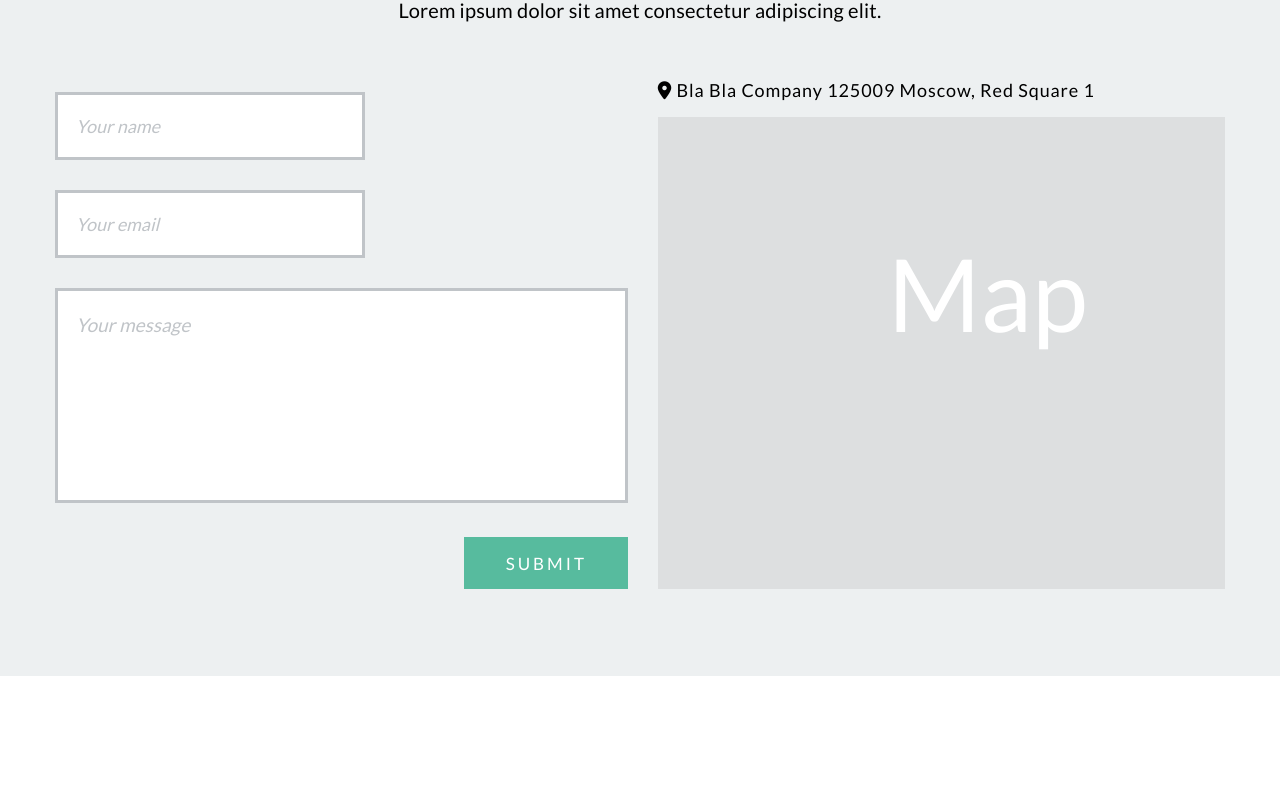
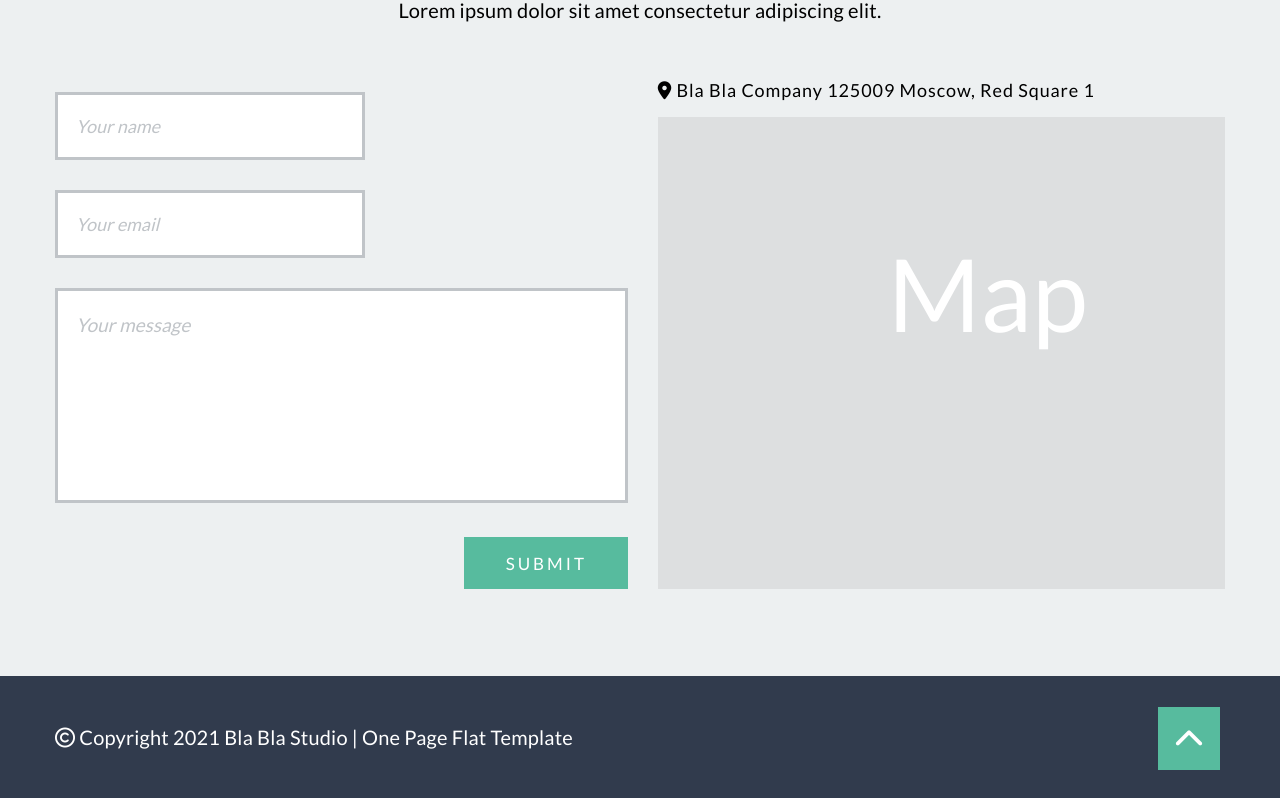
Before and after one commit to Andrey-Kharebov/blabla-app, a React (Create React App) app: page / in a window 1280 px wide. Shown: the part 2774-3574 px from the top of the page. Before the commit the page ends 3450 px from the top, so only its background shows below. Built offline with nearby package versions, Linux system fonts and the light colour scheme.

Commit message:
Added footer

```diff
--- a/src/App.js
+++ b/src/App.js
@@ -2,6 +2,7 @@
 import AboutUsSection from './components/AboutUsSection/AboutUsSection';
 import BrandSection from './components/BrandSection/BrandSection';
 import ContactUsSection from './components/ContactUsSection/ContactUsSection';
+import Footer from './components/Footer/Footer';
 import Header from './components/Header/Header';
 import PortfolioSection from './components/PortfolioSection/PortfolioSection';
 
@@ -13,6 +14,7 @@ function App() {
       <PortfolioSection />
       <AboutUsSection />
       <ContactUsSection />
+      <Footer />
     </div>
   );
 }
--- /dev/null
+++ b/src/components/Footer/Footer.js
@@ -0,0 +1,17 @@
+import React from 'react'
+import classes from './Footer.module.sass'
+
+function Footer() {
+  return (
+    <div className={ classes.footer }>
+      <div className={ classes.copyright}>
+        <span><i className="far fa-copyright"></i> Copyright 2021 Bla Bla Studio | One Page Flat Template</span>
+      </div>
+      <div className={ classes.arrowUp }>
+        <i className="fas fa-chevron-up"></i>
+      </div>
+    </div>
+  )
+}
+
+export default Footer
--- /dev/null
+++ b/src/components/Footer/Footer.module.sass
@@ -0,0 +1,33 @@
+.footer
+  background: rgb(49, 59, 77)
+  color: #fff
+  width: 100%
+  height: 122px
+  line-height: 122px
+  padding: 0 55px
+  display: flex
+  justify-content: space-between
+  align-items: center
+
+  .copyright
+    height: 100%
+
+    span
+      font-size: 20px
+      letter-spacing: .2px
+      font-weight: 400
+      color: #fff
+
+  .arrowUp
+    background: rgb(87, 187, 158)
+    width: 62px
+    height: 63px
+    line-height: 63px
+    text-align: center
+    margin-top: 2px
+    margin-right: 5px
+
+    i
+      margin-top: 18px
+      font-size: 30px
+      color: #fff
```
